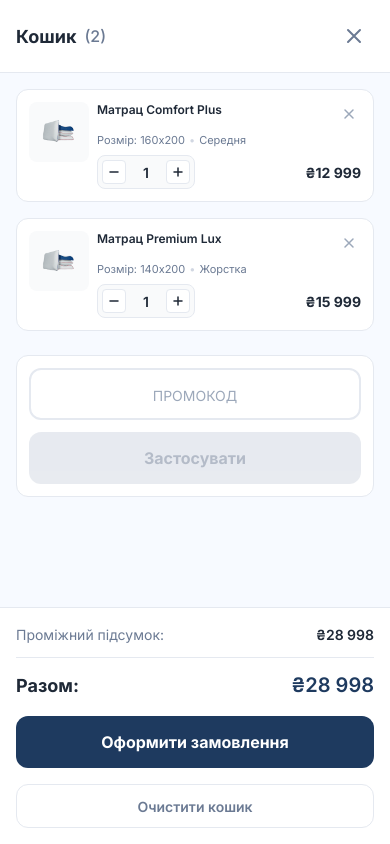
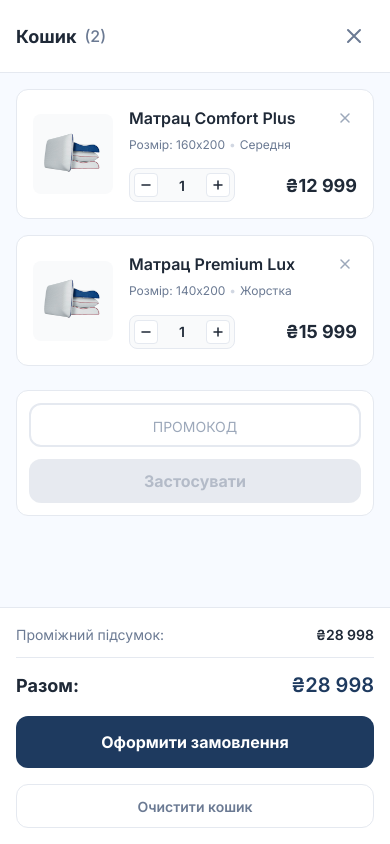
Before and after one commit to Greenfield-Taster/mattress-shop, a React (Vite) app: page / in a window 390 px wide. Both pictures are taken after a click on the button "Відкрити кошик". Shown: the top 844 px of the page. Built offline with nearby package versions, Linux system fonts and the light colour scheme.

Commit message:
Fix responsive adaptative in the cart

```diff
--- a/src/components/Cart/CartItemCompact.scss
+++ b/src/components/Cart/CartItemCompact.scss
@@ -8,6 +8,7 @@
   border-radius: v.$radius-md;
   border: 1px solid v.$color-border;
   transition: v.$transition-card;
+  align-items: center;
 
   &:hover {
     border-color: v.$color-border-dark;
@@ -30,7 +31,7 @@
     width: 100%;
     height: 100%;
     object-fit: contain;
-    padding: v.$spacing-2;
+
     user-select: none;
     -webkit-user-drag: none;
   }
@@ -45,14 +46,14 @@
 
   &__header {
     display: flex;
-    align-items: flex-start;
+    align-items: center;
     justify-content: space-between;
     gap: v.$spacing-2;
   }
 
   &__title {
     margin: 0;
-    font-size: v.$font-size-sm;
+    font-size: v.$font-size-lg;
     font-weight: v.$font-weight-semibold;
     color: v.$color-text-primary;
     line-height: v.$line-height-tight;
@@ -185,7 +186,7 @@
       margin: 0;
     }
 
-    &[type='number'] {
+    &[type="number"] {
       -moz-appearance: textfield;
       appearance: textfield;
     }
@@ -196,17 +197,40 @@
   }
 
   &__price {
-    font-size: v.$font-size-base;
+    font-size: v.$font-size-lg;
     font-weight: v.$font-weight-bold;
     color: v.$color-text-primary;
     white-space: nowrap;
   }
 }
 
-@media (max-width: v.$breakpoint-sm) {
+@media (max-width: v.$breakpoint-md) {
+  .cart-item-compact {
+    padding: v.$spacing-4;
+    gap: v.$spacing-4;
+
+    &__price {
+      font-size: v.$font-size-lg;
+    }
+
+    &__title {
+      font-size: v.$font-size-base;
+    }
+
+    &__specs {
+      margin-bottom: v.$spacing-2;
+    }
+  }
+}
+
+@media (max-width: 360px) {
   .cart-item-compact {
     padding: v.$spacing-3;
-    gap: v.$spacing-2;
+    gap: v.$spacing-3;
+
+    &__content {
+      gap: v.$spacing-1;
+    }
 
     &__image-wrapper {
       width: 60px;
@@ -214,7 +238,7 @@
     }
 
     &__title {
-      font-size: v.$font-size-xs;
+      font-size: v.$font-size-sm;
     }
 
     &__specs {
@@ -222,11 +246,15 @@
     }
 
     &__price {
-      font-size: v.$font-size-sm;
+      font-size: v.$font-size-base;
     }
 
     &__qty-input {
       width: 32px;
     }
+
+    &__footer {
+      margin-top: v.$spacing-2;
+    }
   }
 }
--- a/src/components/Cart/CartSidePanel.scss
+++ b/src/components/Cart/CartSidePanel.scss
@@ -606,7 +606,7 @@
       width: 100%;
       font-size: v.$font-size-xl;
       letter-spacing: 0.3em;
-      padding: v.$spacing-3;
+      padding: v.$spacing-2;
 
       &::placeholder {
         font-size: v.$font-size-sm;
@@ -618,7 +618,7 @@
       width: 100%;
       min-height: 44px;
       font-size: v.$font-size-base;
-      padding: v.$spacing-4 v.$spacing-5;
+      padding: v.$spacing-3;
     }
   }
 }
```
